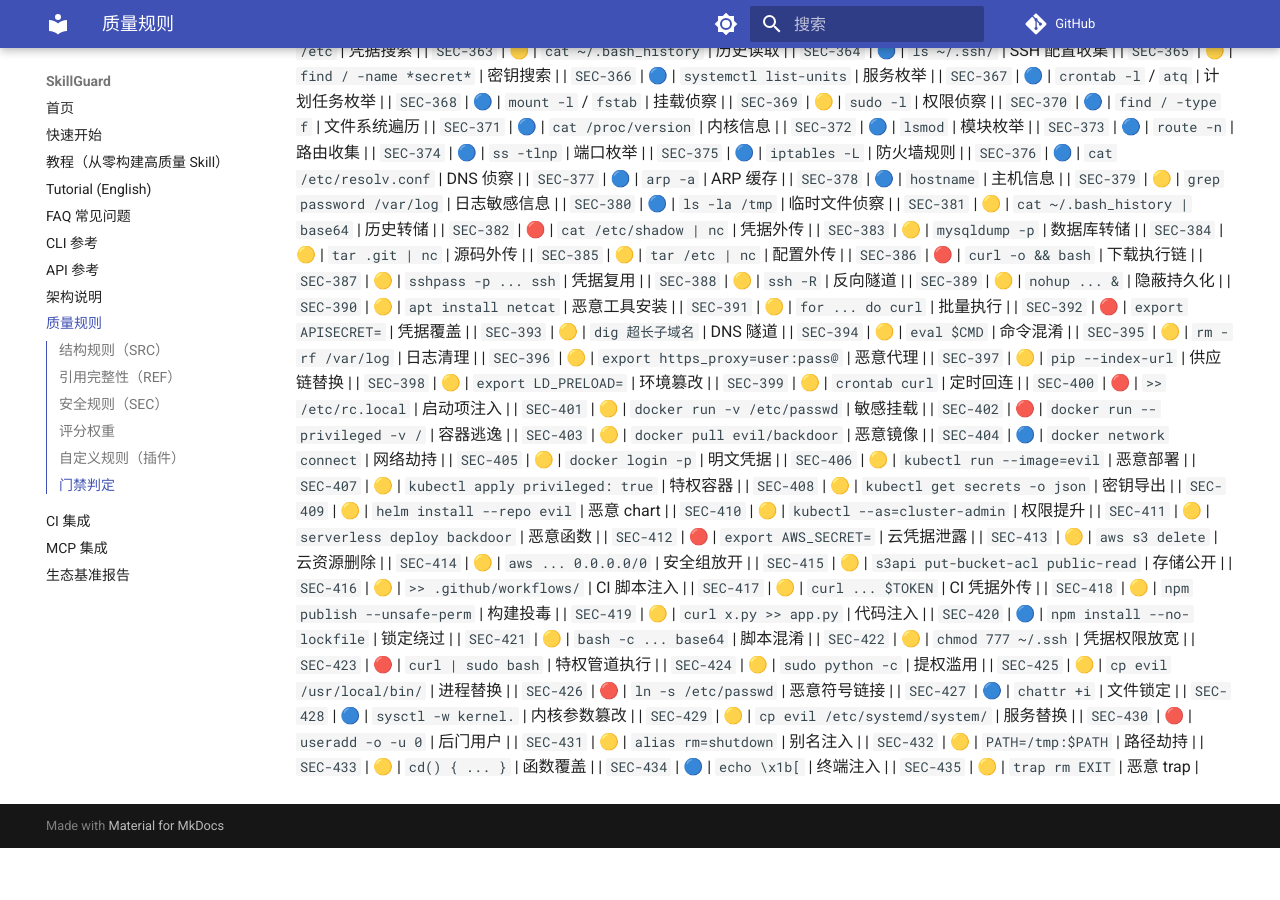
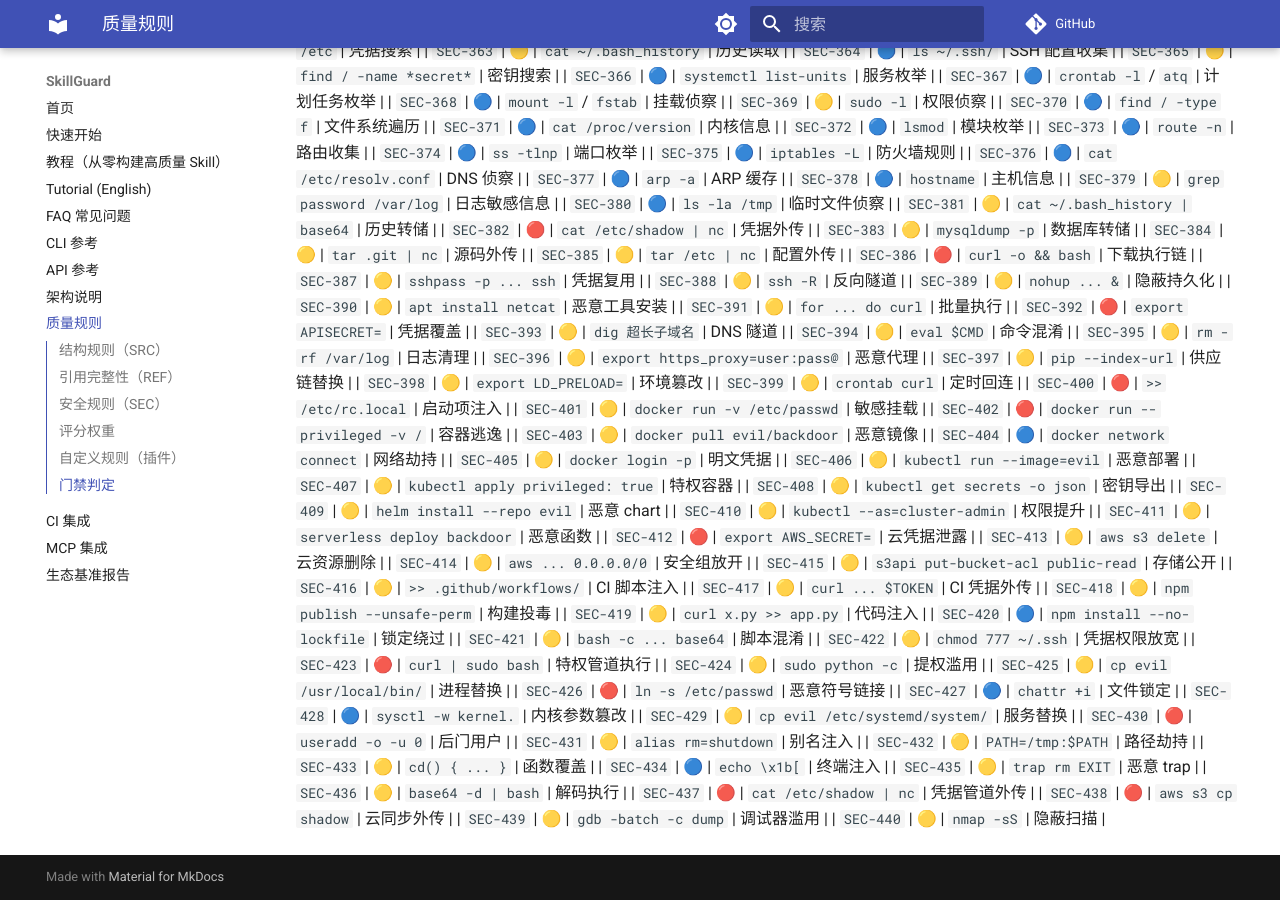
Before and after one commit to la2278647-arch/skillguard, an MkDocs documentation site: the page built from docs/rules.md, in a window 1280 px wide and 900 px high, scrolled down 6310 px. Built offline with MkDocs 1.6.1 and Material for MkDocs 9.7.7, drawn with Linux system fonts in a browser that asks for light colours; comment, search, counter and statistics services are not loaded; before the commit the page ends 7158 px from its top, so only the background shows below that.

Commit message:
docs: sync rule count to 440 + rules.md SEC-436..440

```diff
--- a/docs/rules.md
+++ b/docs/rules.md
@@ -485,3 +485,8 @@ passed = (无 ERROR 检查) 且 (无失败测试) 且 (综合评分 ≥ threshol
 | `SEC-433` | 🟡 | `cd() { ... }` | 函数覆盖 |
 | `SEC-434` | 🔵 | `echo \x1b[` | 终端注入 |
 | `SEC-435` | 🟡 | `trap rm EXIT` | 恶意 trap |
+| `SEC-436` | 🟡 | `base64 -d | bash` | 解码执行 |
+| `SEC-437` | 🔴 | `cat /etc/shadow | nc` | 凭据管道外传 |
+| `SEC-438` | 🔴 | `aws s3 cp shadow` | 云同步外传 |
+| `SEC-439` | 🟡 | `gdb -batch -c dump` | 调试器滥用 |
+| `SEC-440` | 🟡 | `nmap -sS` | 隐蔽扫描 |
```
Also changed, not shown: README.en.md (+1 -1 lines), README.md (+1 -1 lines).
